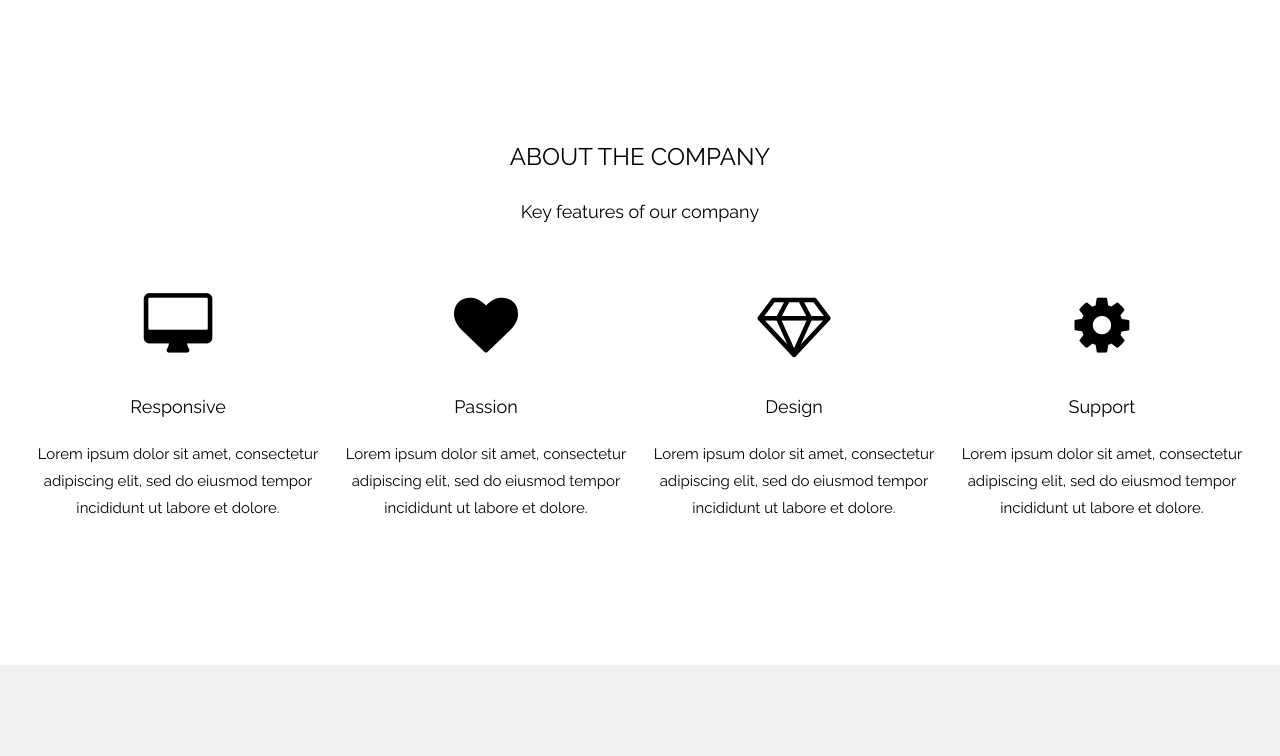
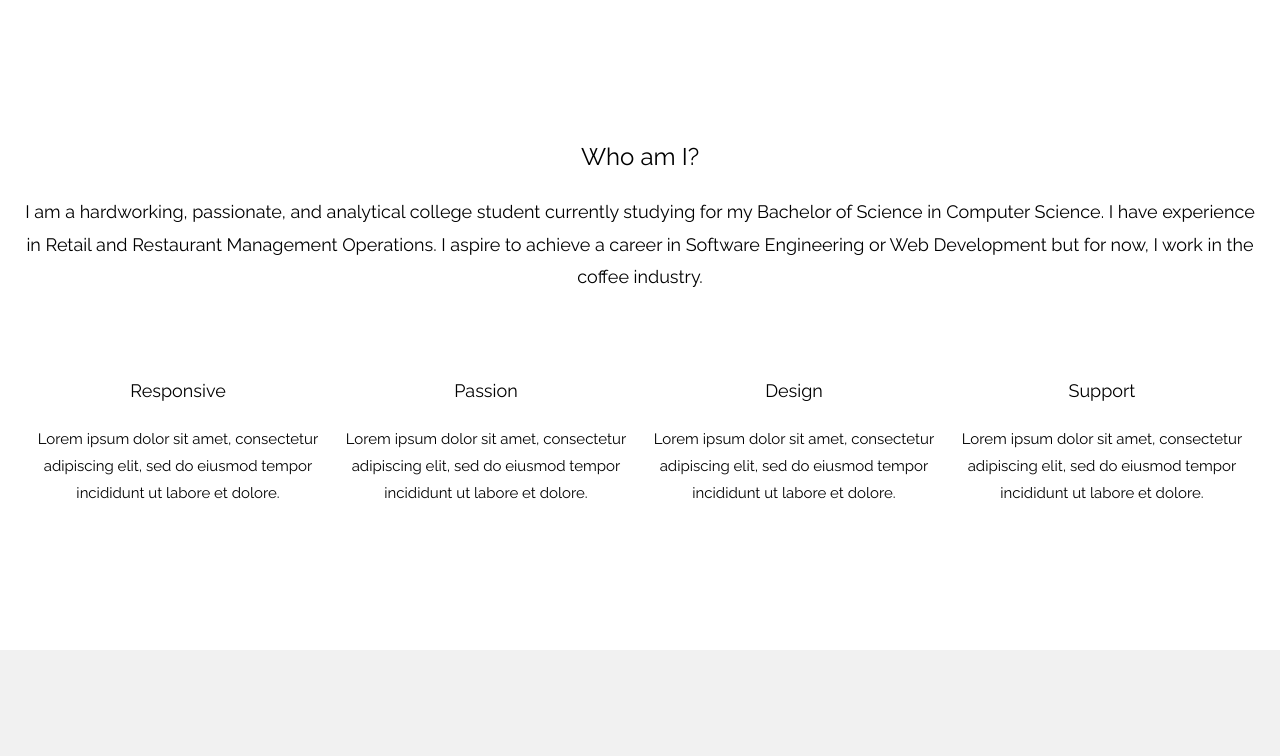
Before and after one commit to CMPSMayeaux/Personal-Portfolio, a plain HTML site: page index.html in a window 1280 px wide. Shown: the part 803-1559 px from the top of the page. Drawn offline with nearby package versions, Linux system fonts and the light colour scheme.

Commit message:
Update index.html

```diff
--- a/index.html
+++ b/index.html
@@ -81,26 +81,22 @@ body, html {
 
 <!-- About Section -->
 <div class="w3-container" style="padding:128px 16px" id="about">
-  <h3 class="w3-center">ABOUT THE COMPANY</h3>
-  <p class="w3-center w3-large">Key features of our company</p>
+  <h3 class="w3-center">Who am I?</h3>
+  <p class="w3-center w3-large">I am a hardworking, passionate, and analytical college student currently studying for my Bachelor of Science in Computer Science. I have experience in Retail and Restaurant Management Operations. I aspire to achieve a career in Software Engineering or Web Development but for now, I work in the coffee industry.</p>
   <div class="w3-row-padding w3-center" style="margin-top:64px">
     <div class="w3-quarter">
-      <i class="fa fa-desktop w3-margin-bottom w3-jumbo w3-center"></i>
       <p class="w3-large">Responsive</p>
       <p>Lorem ipsum dolor sit amet, consectetur adipiscing elit, sed do eiusmod tempor incididunt ut labore et dolore.</p>
     </div>
     <div class="w3-quarter">
-      <i class="fa fa-heart w3-margin-bottom w3-jumbo"></i>
       <p class="w3-large">Passion</p>
       <p>Lorem ipsum dolor sit amet, consectetur adipiscing elit, sed do eiusmod tempor incididunt ut labore et dolore.</p>
     </div>
     <div class="w3-quarter">
-      <i class="fa fa-diamond w3-margin-bottom w3-jumbo"></i>
       <p class="w3-large">Design</p>
       <p>Lorem ipsum dolor sit amet, consectetur adipiscing elit, sed do eiusmod tempor incididunt ut labore et dolore.</p>
     </div>
     <div class="w3-quarter">
-      <i class="fa fa-cog w3-margin-bottom w3-jumbo"></i>
       <p class="w3-large">Support</p>
       <p>Lorem ipsum dolor sit amet, consectetur adipiscing elit, sed do eiusmod tempor incididunt ut labore et dolore.</p>
     </div>
```
